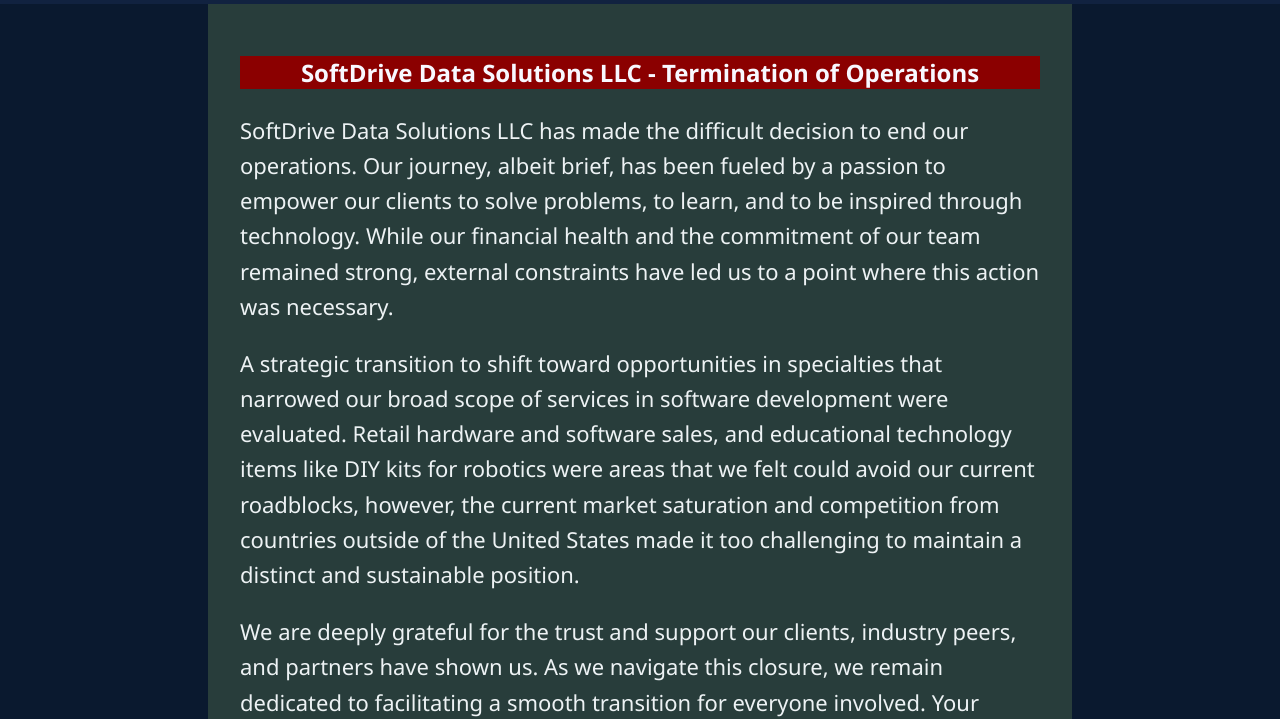
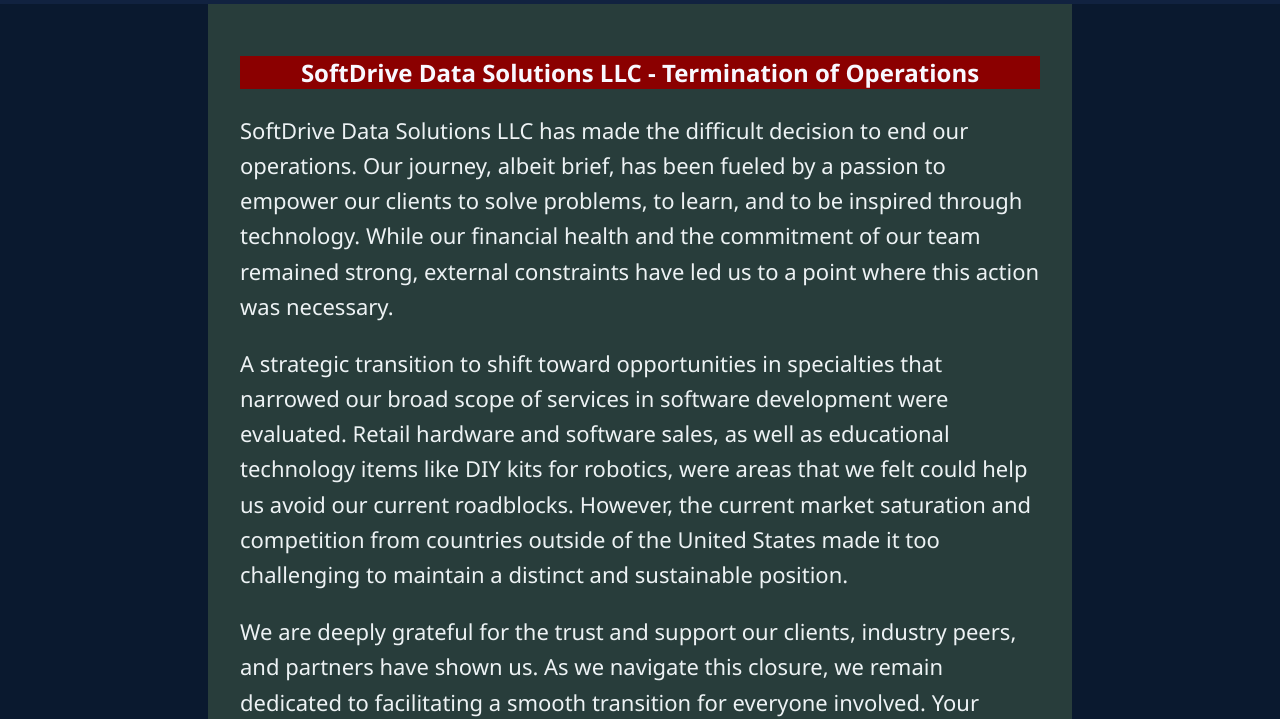
Before and after one commit to campionc/campionc.github.io, a plain HTML site: page index.html in a window 1280 px wide. Shown: the part 90-809 px from the top of the page. Drawn offline with Linux system fonts and the light colour scheme.

Commit message:
Wording change for clarity

```diff
--- a/index.html
+++ b/index.html
@@ -22,7 +22,7 @@
     <section class="hero">
         <h2>SoftDrive Data Solutions LLC - Termination of Operations</h2>
         <p>SoftDrive Data Solutions LLC has made the difficult decision to end our operations. Our journey, albeit brief, has been fueled by a passion to empower our clients to solve problems, to learn, and to be inspired through technology. While our financial health and the commitment of our team remained strong, external constraints have led us to a point where this action was necessary.</p>
-        <p>A strategic transition to shift toward opportunities in specialties that narrowed our broad scope of services in software development were evaluated. Retail hardware and software sales, and educational technology items like DIY kits for robotics were areas that we felt could avoid our current roadblocks, however, the current market saturation and competition from countries outside of the United States made it too challenging to maintain a distinct and sustainable position.</p>
+        <p>A strategic transition to shift toward opportunities in specialties that narrowed our broad scope of services in software development were evaluated. Retail hardware and software sales, as well as educational technology items like DIY kits for robotics, were areas that we felt could help us avoid our current roadblocks. However, the current market saturation and competition from countries outside of the United States made it too challenging to maintain a distinct and sustainable position.</p>
         <p>We are deeply grateful for the trust and support our clients, industry peers, and partners have shown us. As we navigate this closure, we remain dedicated to facilitating a smooth transition for everyone involved. Your understanding is greatly appreciated during this time, and we commit to keeping you informed as we proceed.</p>
         <p><strong>Thank you for your invaluable support and for being a part of our journey.</strong></p>
     </section>
```
